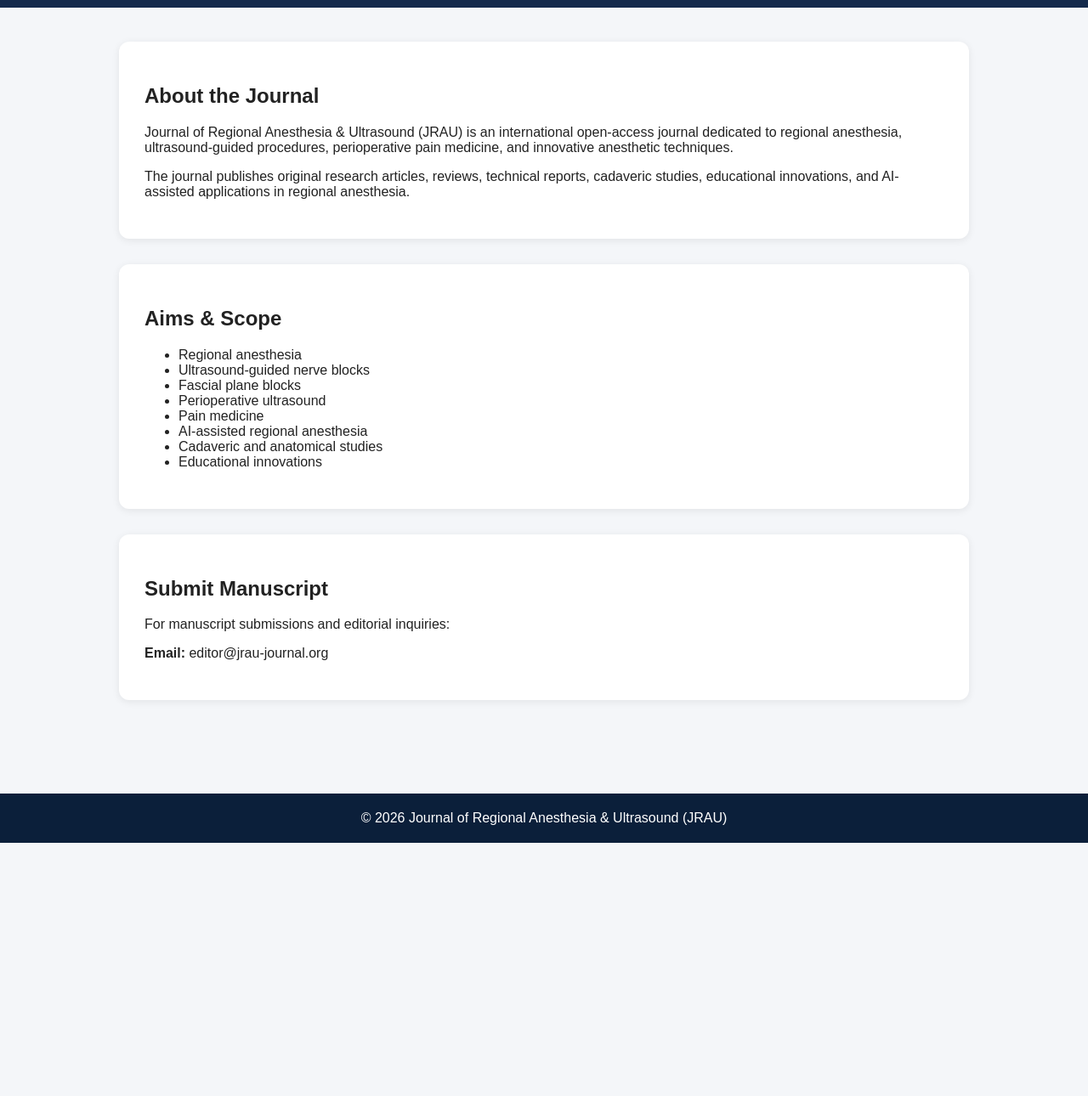
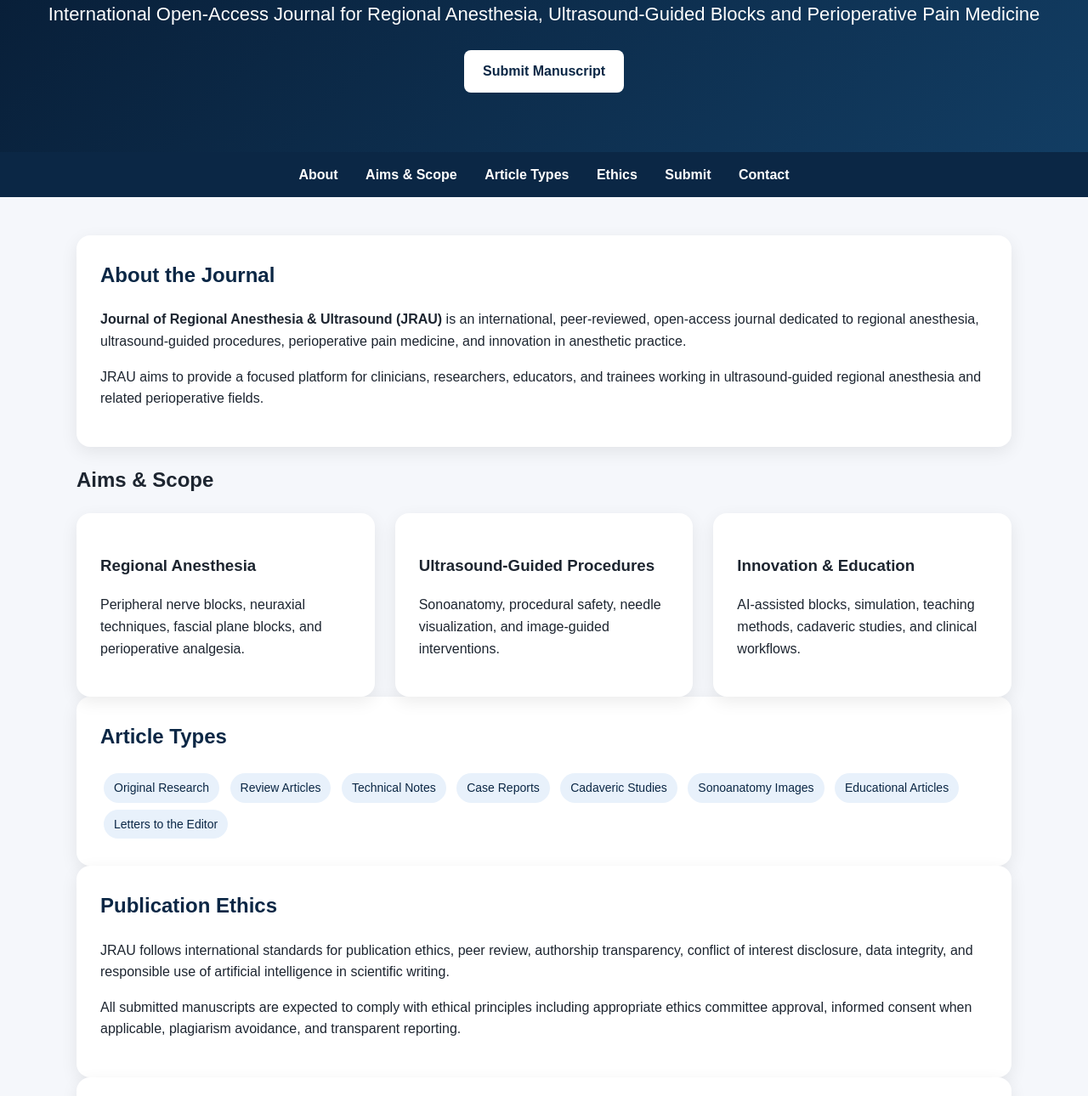
Before and after one commit to rasimonurkaraoglu92-web/jrau-website, a plain HTML site: page index.html in a window 1280 px wide. Shown: the part 216-1506 px from the top of the page at 85% size. Before the commit the page ends 1208 px from the top, so only its background shows below. Drawn offline with Linux system fonts and the light colour scheme.

Commit message:
Update index.html

```diff
--- a/index.html
+++ b/index.html
@@ -3,134 +3,94 @@
 <head>
 <meta charset="UTF-8">
 <meta name="viewport" content="width=device-width, initial-scale=1.0">
-<title>JRAU - Journal of Regional Anesthesia & Ultrasound</title>
-
+<title>JRAU | Journal of Regional Anesthesia & Ultrasound</title>
 <style>
-body{
-    margin:0;
-    font-family:Arial, sans-serif;
-    background:#f4f6f9;
-    color:#222;
-}
-
-header{
-    background:#0b1f3a;
-    color:white;
-    padding:40px 20px;
-    text-align:center;
-}
-
-header h1{
-    margin:0;
-    font-size:42px;
-}
-
-header p{
-    margin-top:10px;
-    font-size:18px;
-    opacity:0.9;
-}
-
-nav{
-    background:#13294b;
-    padding:15px;
-    text-align:center;
-}
-
-nav a{
-    color:white;
-    text-decoration:none;
-    margin:0 15px;
-    font-weight:bold;
-}
-
-.container{
-    max-width:1000px;
-    margin:auto;
-    padding:40px 20px;
-}
-
-.card{
-    background:white;
-    padding:30px;
-    border-radius:12px;
-    box-shadow:0 2px 10px rgba(0,0,0,0.08);
-    margin-bottom:30px;
-}
-
-footer{
-    background:#0b1f3a;
-    color:white;
-    text-align:center;
-    padding:20px;
-    margin-top:40px;
-}
+body{margin:0;font-family:Arial,Helvetica,sans-serif;background:#f5f7fb;color:#1d2530;line-height:1.6}
+header{background:linear-gradient(135deg,#071b33,#123d63);color:white;padding:70px 20px;text-align:center}
+header h1{font-size:56px;margin:0;letter-spacing:2px}
+header p{font-size:22px;margin:10px 0 0}
+nav{background:#0b2745;padding:14px;text-align:center;position:sticky;top:0}
+nav a{color:white;text-decoration:none;margin:0 14px;font-weight:600}
+.container{max-width:1100px;margin:auto;padding:45px 20px}
+.grid{display:grid;grid-template-columns:repeat(auto-fit,minmax(260px,1fr));gap:24px}
+.card{background:white;border-radius:16px;padding:28px;box-shadow:0 6px 20px rgba(0,0,0,.08)}
+.card h2{color:#0b2745;margin-top:0}
+.hero-btn{display:inline-block;margin-top:25px;background:#ffffff;color:#0b2745;padding:12px 22px;border-radius:8px;text-decoration:none;font-weight:bold}
+.badge{display:inline-block;background:#e8f1fb;color:#0b2745;padding:6px 12px;border-radius:20px;font-size:14px;margin:4px}
+footer{background:#071b33;color:white;text-align:center;padding:25px;margin-top:40px}
 </style>
-
 </head>
-
 <body>
 
 <header>
 <h1>JRAU</h1>
 <p>Journal of Regional Anesthesia & Ultrasound</p>
+<p>International Open-Access Journal for Regional Anesthesia, Ultrasound-Guided Blocks and Perioperative Pain Medicine</p>
+<a class="hero-btn" href="mailto:editor@jrau.org">Submit Manuscript</a>
 </header>
 
 <nav>
-<a href="#">Home</a>
-<a href="#">About</a>
-<a href="#">Editorial Board</a>
-<a href="#">Submit Manuscript</a>
-<a href="#">Contact</a>
+<a href="#about">About</a>
+<a href="#scope">Aims & Scope</a>
+<a href="#articles">Article Types</a>
+<a href="#ethics">Ethics</a>
+<a href="#submit">Submit</a>
+<a href="#contact">Contact</a>
 </nav>
 
 <div class="container">
 
-<div class="card">
+<section id="about" class="card">
 <h2>About the Journal</h2>
+<p><strong>Journal of Regional Anesthesia & Ultrasound (JRAU)</strong> is an international, peer-reviewed, open-access journal dedicated to regional anesthesia, ultrasound-guided procedures, perioperative pain medicine, and innovation in anesthetic practice.</p>
+<p>JRAU aims to provide a focused platform for clinicians, researchers, educators, and trainees working in ultrasound-guided regional anesthesia and related perioperative fields.</p>
+</section>
 
-<p>
-Journal of Regional Anesthesia & Ultrasound (JRAU) is an international open-access journal dedicated to regional anesthesia, ultrasound-guided procedures, perioperative pain medicine, and innovative anesthetic techniques.
-</p>
+<section id="scope">
+<h2>Aims & Scope</h2>
+<div class="grid">
+<div class="card"><h3>Regional Anesthesia</h3><p>Peripheral nerve blocks, neuraxial techniques, fascial plane blocks, and perioperative analgesia.</p></div>
+<div class="card"><h3>Ultrasound-Guided Procedures</h3><p>Sonoanatomy, procedural safety, needle visualization, and image-guided interventions.</p></div>
+<div class="card"><h3>Innovation & Education</h3><p>AI-assisted blocks, simulation, teaching methods, cadaveric studies, and clinical workflows.</p></div>
+</div>
+</section>
 
-<p>
-The journal publishes original research articles, reviews, technical reports, cadaveric studies, educational innovations, and AI-assisted applications in regional anesthesia.
-</p>
-</div>
+<section id="articles" class="card">
+<h2>Article Types</h2>
+<span class="badge">Original Research</span>
+<span class="badge">Review Articles</span>
+<span class="badge">Technical Notes</span>
+<span class="badge">Case Reports</span>
+<span class="badge">Cadaveric Studies</span>
+<span class="badge">Sonoanatomy Images</span>
+<span class="badge">Educational Articles</span>
+<span class="badge">Letters to the Editor</span>
+</section>
 
-<div class="card">
-<h2>Aims & Scope</h2>
+<section id="ethics" class="card">
+<h2>Publication Ethics</h2>
+<p>JRAU follows international standards for publication ethics, peer review, authorship transparency, conflict of interest disclosure, data integrity, and responsible use of artificial intelligence in scientific writing.</p>
+<p>All submitted manuscripts are expected to comply with ethical principles including appropriate ethics committee approval, informed consent when applicable, plagiarism avoidance, and transparent reporting.</p>
+</section>
 
-<ul>
-<li>Regional anesthesia</li>
-<li>Ultrasound-guided nerve blocks</li>
-<li>Fascial plane blocks</li>
-<li>Perioperative ultrasound</li>
-<li>Pain medicine</li>
-<li>AI-assisted regional anesthesia</li>
-<li>Cadaveric and anatomical studies</li>
-<li>Educational innovations</li>
-</ul>
+<section id="submit" class="card">
+<h2>Submit Manuscript</h2>
+<p>Manuscripts may currently be submitted by email while the online submission system is being developed.</p>
+<p><strong>Email:</strong> editor@jrau.org</p>
+<p>Please include the manuscript file, title page, cover letter, ethics statement, conflict of interest statement, and author contribution statement.</p>
+</section>
 
-</div>
-
-<div class="card">
-<h2>Submit Manuscript</h2>
-
-<p>
-For manuscript submissions and editorial inquiries:
-</p>
-
-<p>
-<b>Email:</b> editor@jrau-journal.org
-</p>
-
-</div>
+<section id="contact" class="card">
+<h2>Contact</h2>
+<p><strong>Journal of Regional Anesthesia & Ultrasound</strong></p>
+<p><strong>Website:</strong> https://jrau.org</p>
+<p><strong>Editorial Office:</strong> editor@jrau.org</p>
+</section>
 
 </div>
 
 <footer>
-© 2026 Journal of Regional Anesthesia & Ultrasound (JRAU)
+<p>© 2026 Journal of Regional Anesthesia & Ultrasound (JRAU). All rights reserved.</p>
 </footer>
 
 </body>
```
